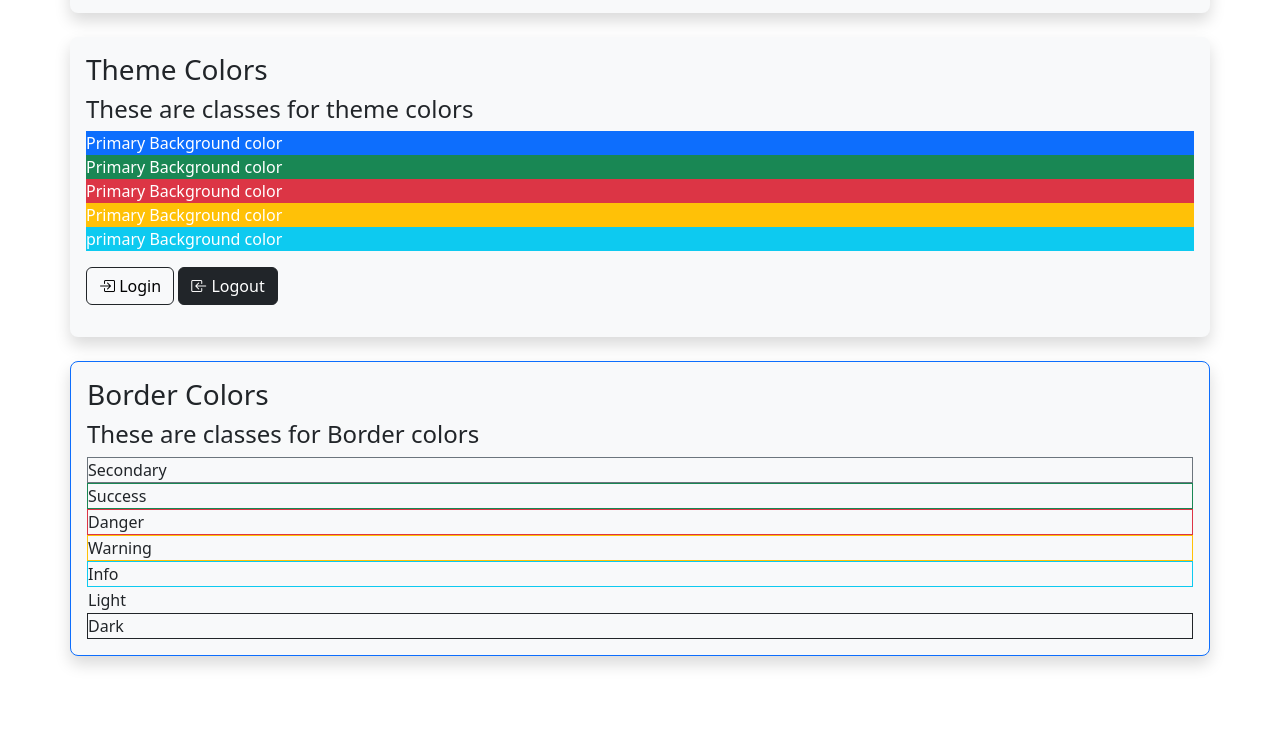
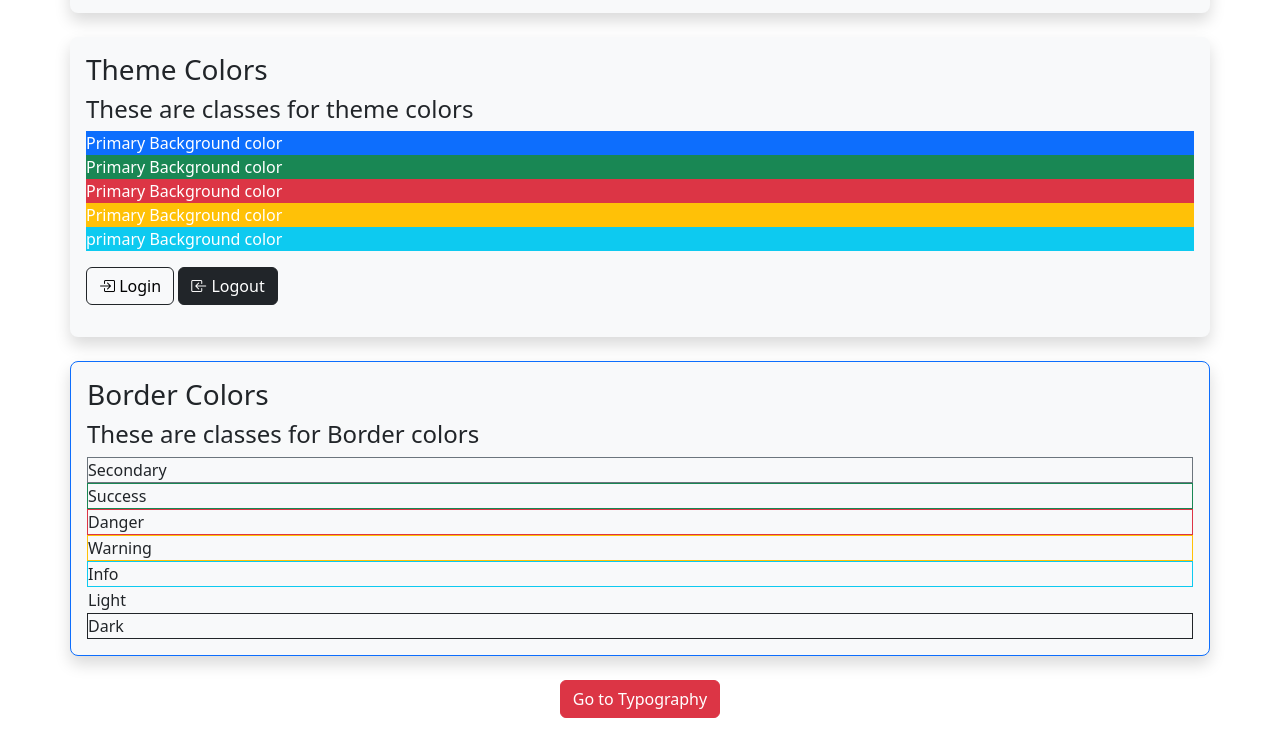
Before and after one commit to jamespogii/BS5, a plain HTML site: page colors.html in a window 1280 px wide. Shown: the part 731-1473 px from the top of the page. Before the commit the page ends 1411 px from the top, so only its background shows below. Drawn offline with nearby package versions, Linux system fonts and the light colour scheme.

Commit message:
bs5 colors

```diff
--- a/colors.html
+++ b/colors.html
@@ -73,7 +73,7 @@
             <div class="border border-dark">Dark</div>
        </div>
 
-
+       <div class="container my-4 d-flex justify-content-center"><a href="typo.html" class="btn btn-danger">Go to Typography</a></div>
 
 
         <script
```
